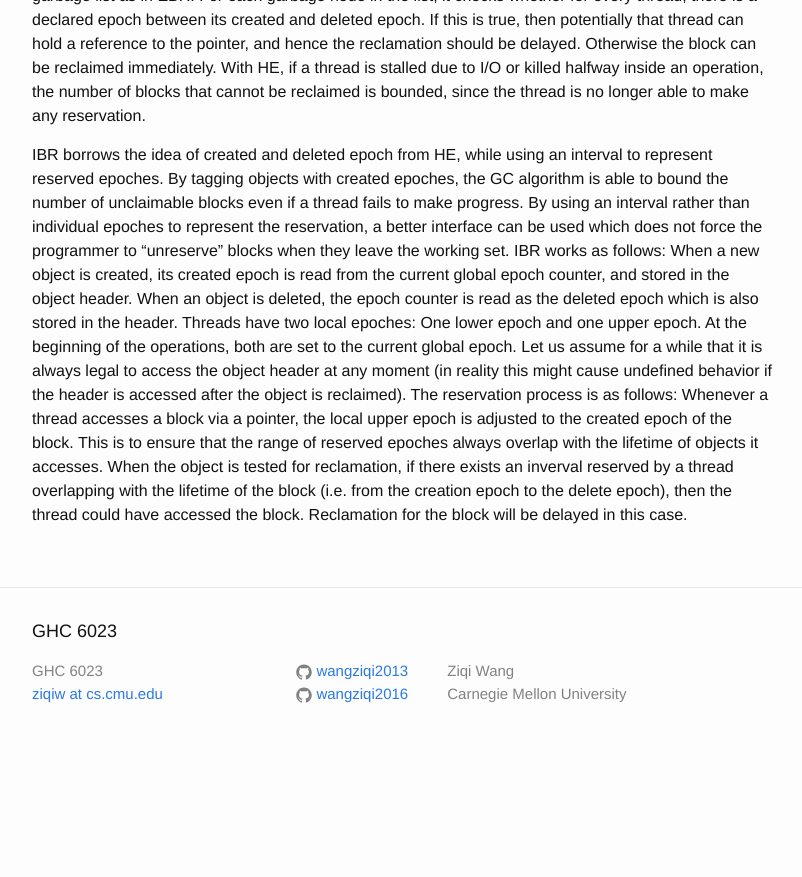
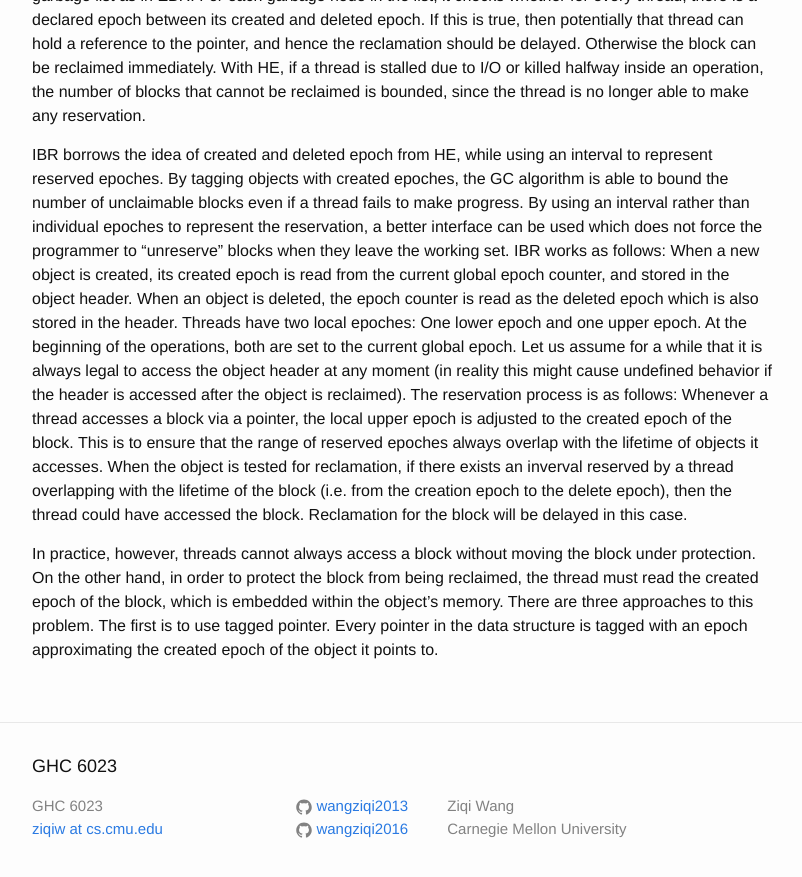
Before and after one commit to wangziqi2013/wangziqi2013.github.io, a Jekyll site: the page built from _posts/2018-12-28-Interval-Based-Memory-Reclamation.markdown, in a window 1280 px wide and 900 px high, scrolled down 2149 px. Shown: the top 877 px of the window, without its empty margins (238-1040 px from the left). Built offline with Jekyll 4.4.1, drawn with Linux system fonts in a browser that asks for light colours; before the commit the page ends 2914 px from its top, so only the background shows below that.

Commit message:
Working on tagged ptr

```diff
--- a/_posts/2018-12-28-Interval-Based-Memory-Reclamation.markdown
+++ b/_posts/2018-12-28-Interval-Based-Memory-Reclamation.markdown
@@ -97,3 +97,9 @@ the range of reserved epoches always overlap with the lifetime of objects it acc
 reclamation, if there exists an inverval reserved by a thread overlapping with the lifetime of the block (i.e.
 from the creation epoch to the delete epoch), then the thread could have accessed the block. Reclamation
 for the block will be delayed in this case.
+
+In practice, however, threads cannot always access a block without moving the block under protection. On the other hand,
+in order to protect the block from being reclaimed, the thread must read the created epoch of the block, which is
+embedded within the object's memory. There are three approaches to this problem. The first is to use tagged pointer.
+Every pointer in the data structure is tagged with an epoch approximating the created epoch of the object it
+points to.
```
